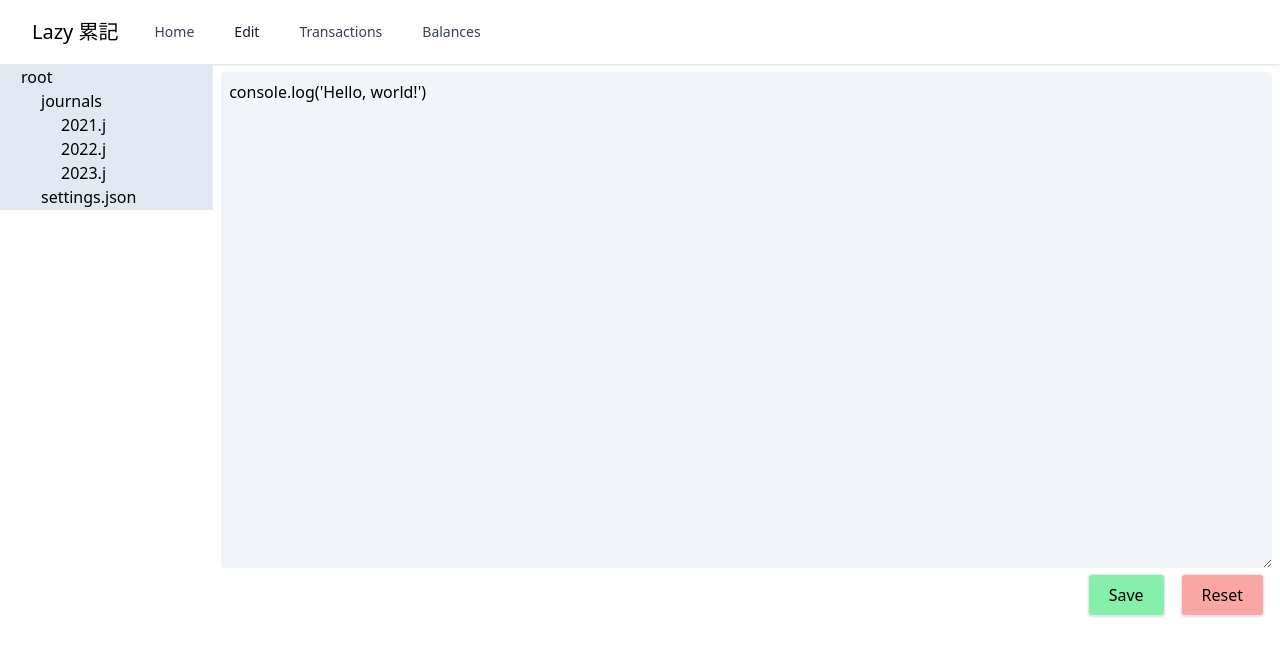
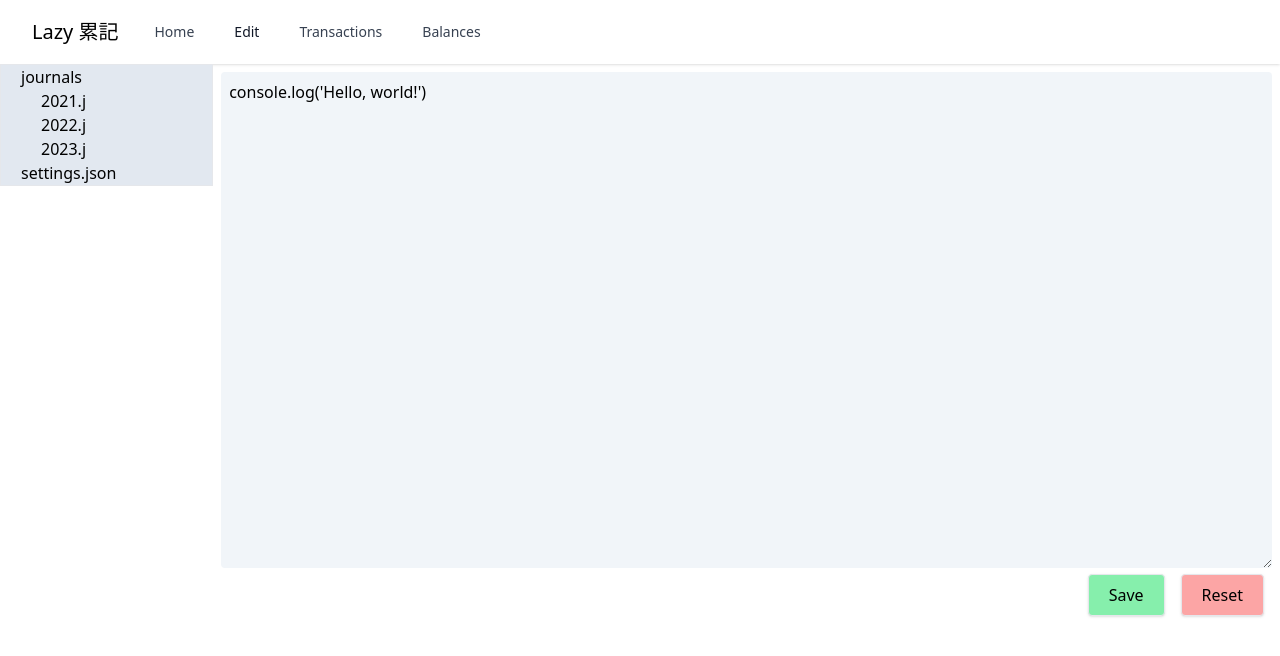
Before and after one commit to lancatlin/lazy-finance, a Vue app in the folder app/: page /edit in a window 1280 px wide. Shown: the top 656 px of the page. Built offline with nearby package versions, Linux system fonts and the light colour scheme; what vue-toast-notification would draw is missing.

Commit message:
feat: pass files as props

```diff
--- a/app/src/components/edit/FileTreeSidebar.vue
+++ b/app/src/components/edit/FileTreeSidebar.vue
@@ -9,45 +9,21 @@
     class="border md:block bg-slate-200 md:w-64 md:h-full"
     :class="{ hidden: !sidebarOpen, block: sidebarOpen }"
   >
-    <FileTree :nodes="folder" />
+    <FileTree :nodes="files" />
   </aside>
 </template>
 
 <script setup lang="ts">
 import FileTree from "./FileTree.vue";
-import { ref } from "vue";
-import { Folder } from "../../models/types";
+import { ref, PropType } from "vue";
+import { File } from "../../models/types";
 
 const sidebarOpen = ref(false);
 
-const folder = ref<Folder[]>([
-  {
-    name: "root",
-    type: "folder",
-    children: [
-      {
-        name: "journals",
-        type: "folder",
-        children: [
-          {
-            name: "2021.j",
-            type: "file",
-          },
-          {
-            name: "2022.j",
-            type: "file",
-          },
-          {
-            name: "2023.j",
-            type: "file",
-          },
-        ],
-      },
-      {
-        name: "settings.json",
-        type: "file",
-      },
-    ],
+defineProps({
+  files: {
+    type: Array as PropType<File[]>,
+    required: true,
   },
-]);
+});
 </script>
--- a/app/src/models/types.ts
+++ b/app/src/models/types.ts
@@ -44,11 +44,6 @@ export interface Query {
 
 export interface File {
   name: string;
-  type: "file";
+  type: "file" | "folder";
+  children?: File[];
 }
-
-export interface Folder {
-  name: string;
-  type: "folder";
-  children: (Folder | File)[];
-}
--- a/app/src/utils/api.ts
+++ b/app/src/utils/api.ts
@@ -1,5 +1,5 @@
 import axios from "axios";
-import { Balance, Template, Transaction, Query } from "../models/types";
+import { Balance, Template, Transaction, Query, File } from "../models/types";
 
 const api = axios.create({
   baseURL: "/api",
@@ -39,3 +39,13 @@ export async function getBalances(query: Query): Promise<Balance[]> {
   const response = await api.get<Balance[]>("/balances", { params: query });
   return response.data;
 }
+
+export async function getFileList(): Promise<File[]> {
+  const response = await api.get<File[]>("/files");
+  return response.data;
+}
+
+export async function getFileContent(path: string): Promise<string> {
+  const response = await api.get<string>(`/files/${path}`);
+  return response.data;
+}
--- a/app/src/views/EditPage.vue
+++ b/app/src/views/EditPage.vue
@@ -1,13 +1,10 @@
 <script setup lang="ts">
 import { ref } from "vue";
-import { Folder } from "../models/types";
+import { File } from "../models/types";
 import FileTreeSidebar from "../components/edit/FileTreeSidebar.vue";
 import EditForm from "../components/edit/EditForm.vue";
 
-const folder = ref<Folder>({
-  name: "root",
-  type: "folder",
-  children: [
+const files = ref<File[]>([
   {
     name: "journals",
     type: "folder",
@@ -30,12 +27,11 @@ const folder = ref<Folder>({
     name: "settings.json",
     type: "file",
   },
-  ],
-});
+]);
 </script>
 <template>
   <div class="relative md:flex md:flex-row h-full">
-    <FileTreeSidebar />
+    <FileTreeSidebar :files="files" />
     <EditForm />
   </div>
 </template>
```
Lines whose indentation alone changed are shown as unchanged.
